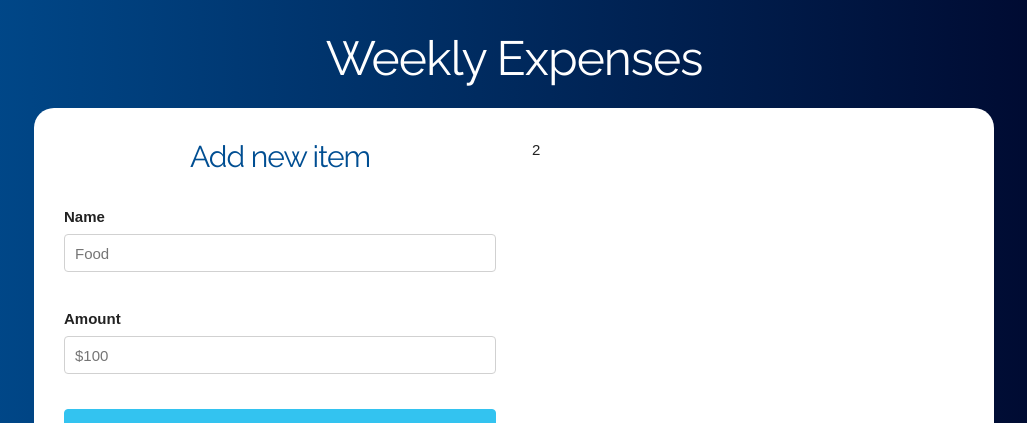
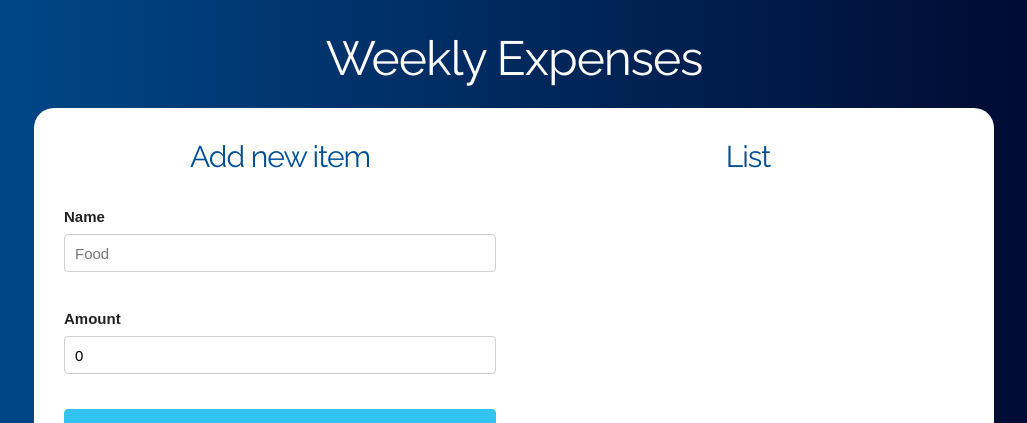
Before and after one commit to Mkultr730/Budget, a React (Create React App) app: page / in a window 1280 px wide. Both pictures are taken after typing "5" into the empty fields and a click on the input "Send". Shown: the top 423 px of the page, without its empty margins (126-1153 px from the left). Built offline with nearby package versions, Linux system fonts and the light colour scheme.

Commit message:
feat: list items

```diff
--- a/package.json
+++ b/package.json
@@ -8,7 +8,8 @@
     "@testing-library/user-event": "^7.2.1",
     "react": "^16.13.1",
     "react-dom": "^16.13.1",
-    "react-scripts": "3.4.1"
+    "react-scripts": "3.4.1",
+    "shortid": "^2.2.15"
   },
   "scripts": {
     "start": "react-scripts start",
--- a/src/App.js
+++ b/src/App.js
@@ -1,11 +1,18 @@
 import React, { useState } from 'react';
 import BudgetForm from './components/BudgetForm';
 import ItemForm from './components/ItemForm';
+import Item from './components/Item';
 
 function App() {
 
   const [budget, setBudget] = useState(0);
   const [remain, setRemain] = useState(0);
+  const [items, setItems] = useState([]);
+
+  const addNewItem = item => {
+    console.log(item);
+    setItems([...items, item]);
+  }
 
 
   return (
@@ -24,10 +31,23 @@ function App() {
             :(
               <div className="row">
                 <div className="one-half column">
-                  <ItemForm />
+                  <ItemForm
+                    addNewItem={addNewItem}
+                  />
                 </div>
                 <div className="one-half column">
-                  2
+
+                  <div className="gastos-realizados">
+                    <h2>List</h2>
+                    { items.map( item => (
+                      <Item
+                        item={item}
+                        key={item.id}
+                      />
+                      ))
+                    }
+                  </div>
+
                 </div>
               </div>
             )
--- /dev/null
+++ b/src/components/Item.js
@@ -0,0 +1,16 @@
+import React from 'react';
+
+const Item = ({item}) => {
+
+    return(
+        <li className="gastos">
+            <p>
+                { item.name }
+
+                <span className="gasto"> $ {item.amount} </span>
+            </p>
+        </li>
+    );
+}
+
+export default Item;
--- a/src/components/ItemForm.js
+++ b/src/components/ItemForm.js
@@ -1,10 +1,42 @@
 import React, { useState } from 'react';
+import Error from './Error';
 
-const ItemForm = () => {
+import shortid from 'shortid';
+
+const ItemForm = ({addNewItem}) => {
+
+    const [name, setName] = useState('');
+    const [amount, setAmount] = useState(0);
+    const [error, setError] = useState(false);
+
+    const addItem = (e) => {
+        e.preventDefault();
+
+        if (amount < 1 || isNaN(amount) || name.trim() === '') {
+            setError(true);
+            return;
+        }
+        setError(false);
+
+        const item = {
+            name,
+            amount,
+            id: shortid.generate()
+        }
+
+        addNewItem(item);
+
+        setName('');
+        setAmount(0);
+
+    }
 
     return(
-        <form>
+        <form
+            onSubmit={addItem}
+        >
             <h2>Add new item</h2>
+            { error ? <Error message="Both fields are required or Invalid amount" /> : null}
 
             <div className="campo">
                 <label>Name</label>
@@ -12,6 +44,8 @@ const ItemForm = () => {
                     type="text"
                     className="u-full-width"
                     placeholder="Food"
+                    value={name}
+                    onChange={ e => setName(e.target.value) }
                 />
             </div>
 
@@ -21,6 +55,8 @@ const ItemForm = () => {
                     type="number"
                     className="u-full-width"
                     placeholder="$100"
+                    value={amount.toString()}
+                    onChange={ e => setAmount(parseInt(e.target.value)) }
                 />
             </div>
 
```
Also changed, not shown: 1 other file (tests, documents, lock files or other folders).
